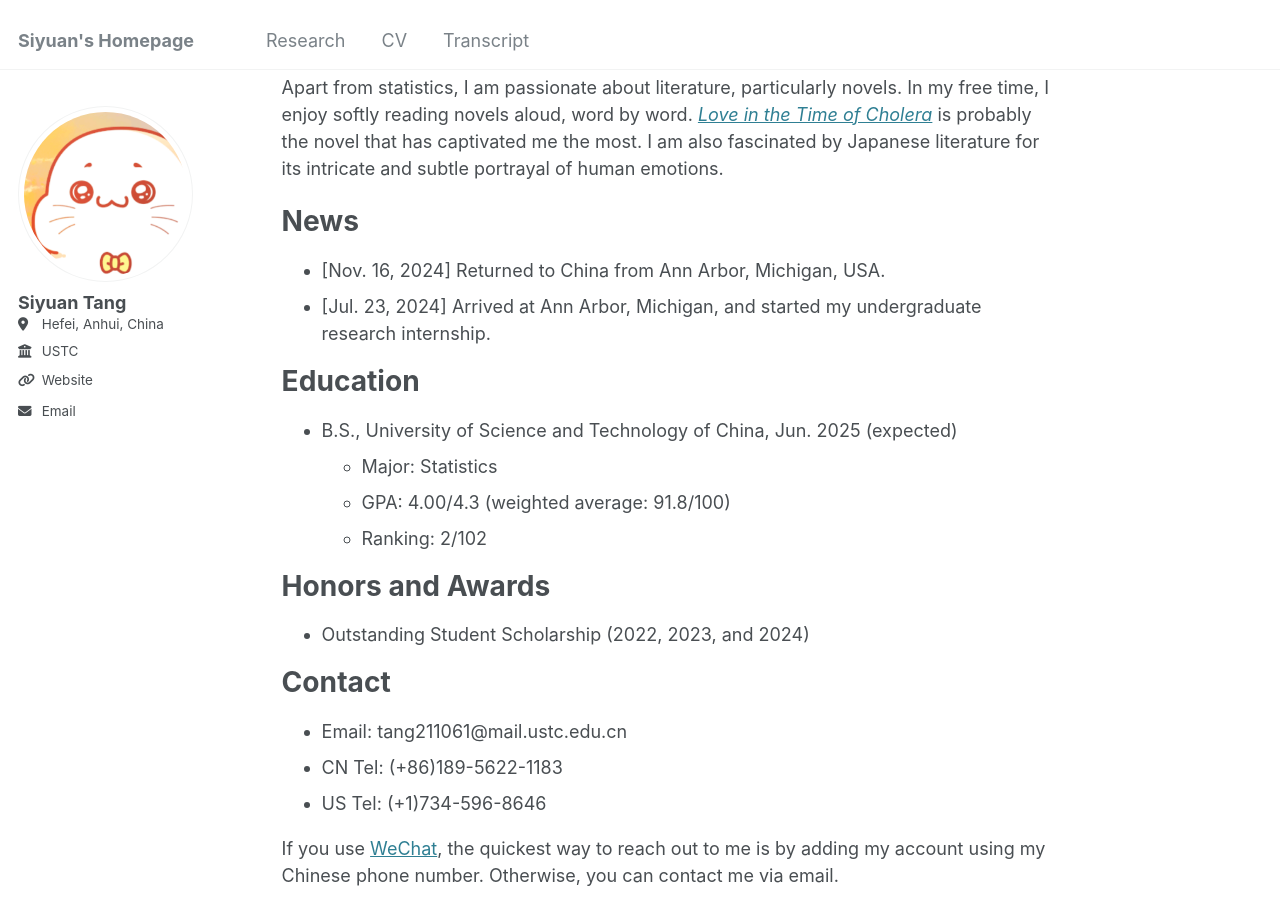
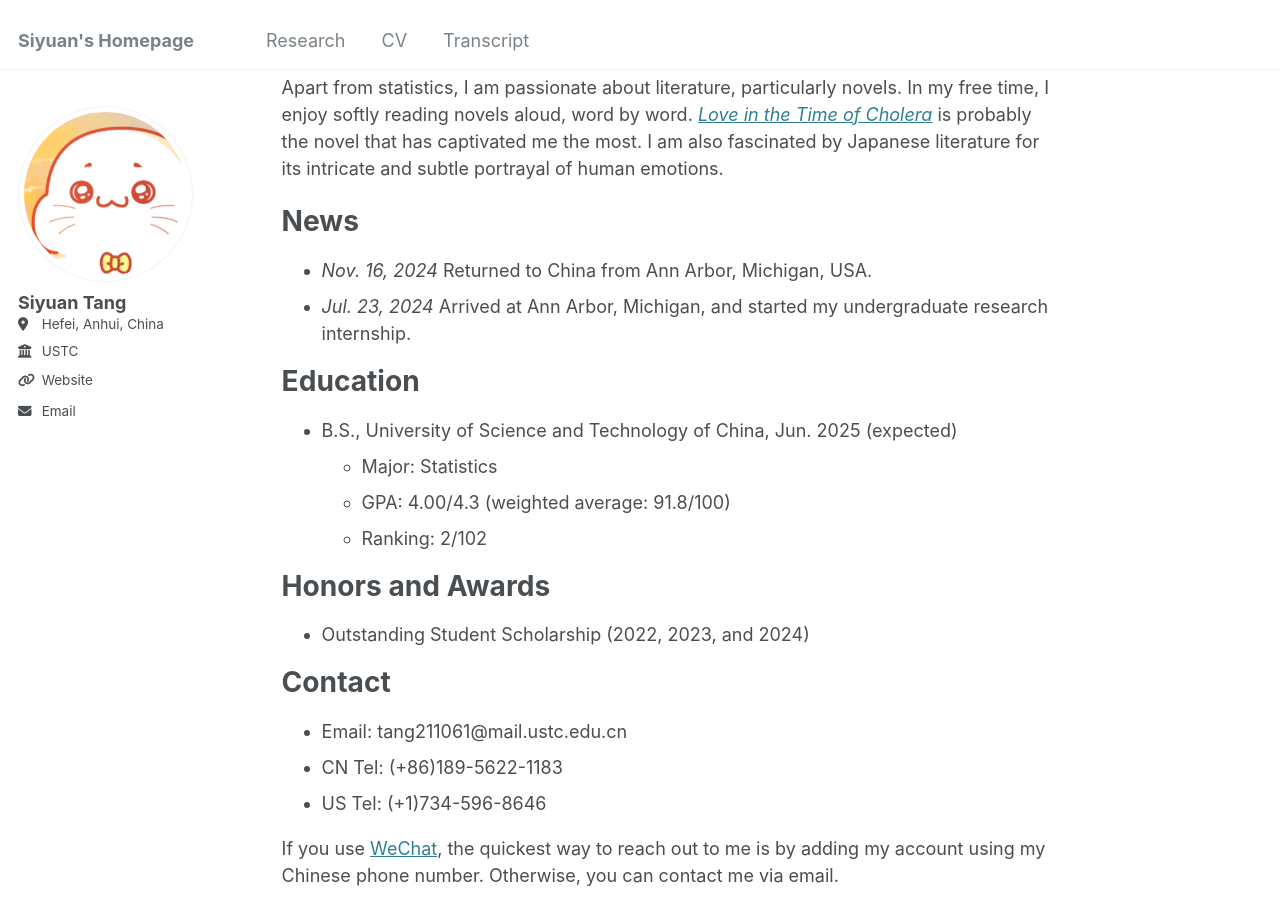
Before and after one commit to jacktangsy/jacktangsy.github.io, a Jekyll site: the page built from _pages/about.md, in a window 1280 px wide and 900 px high, scrolled down 515 px. Built offline with Jekyll 4.4.1, drawn with Linux system fonts in a browser that asks for light colours.

```diff
--- a/_pages/about.md
+++ b/_pages/about.md
@@ -18,8 +18,8 @@ Apart from statistics, I am passionate about literature, particularly novels. In
 
 News
 ======
-* [Nov. 16, 2024] Returned to China from Ann Arbor, Michigan, USA.
-* [Jul. 23, 2024] Arrived at Ann Arbor, Michigan, and started my undergraduate research internship.
+* *Nov. 16, 2024* Returned to China from Ann Arbor, Michigan, USA.
+* *Jul. 23, 2024* Arrived at Ann Arbor, Michigan, and started my undergraduate research internship.
 
 Education
 ======
```
